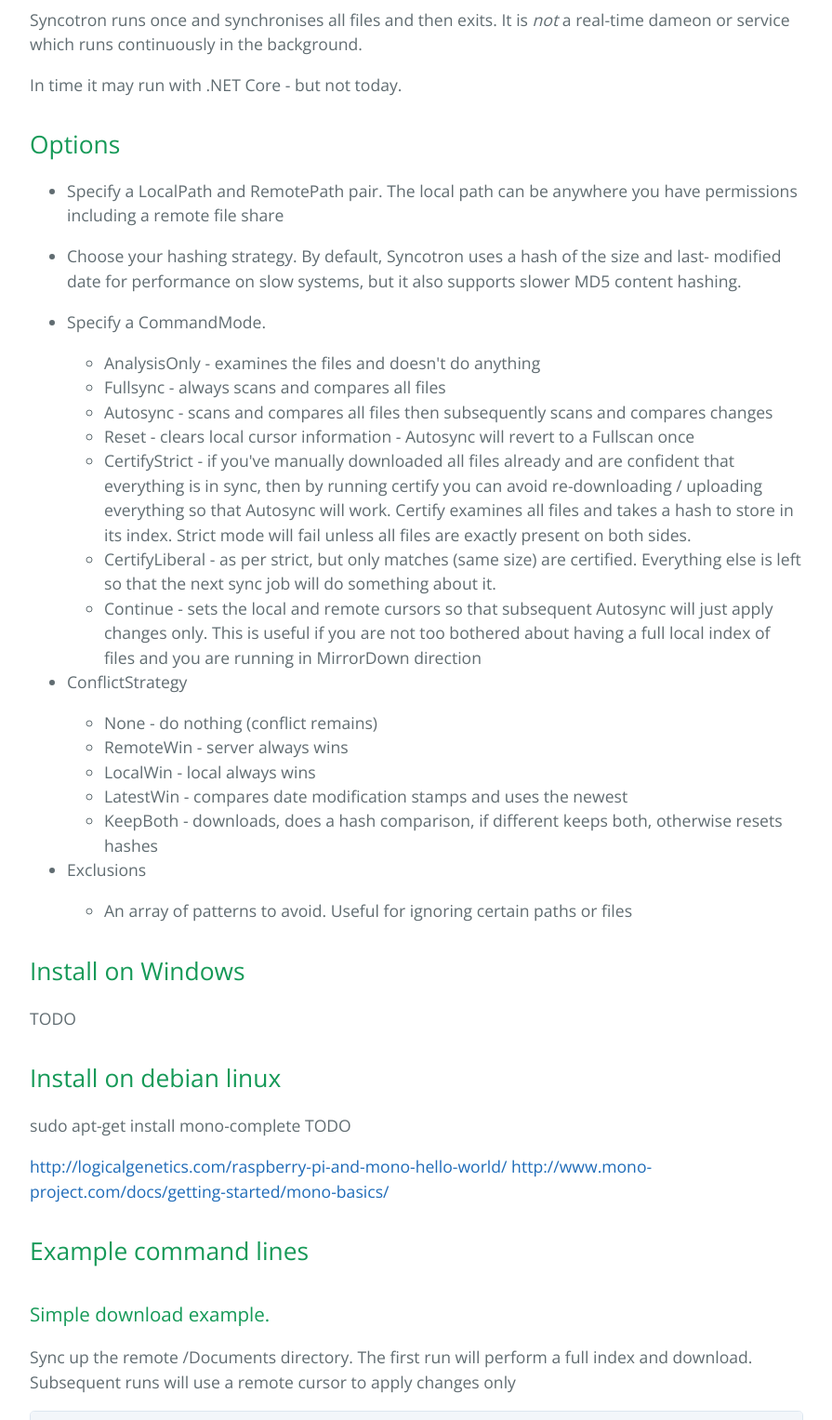
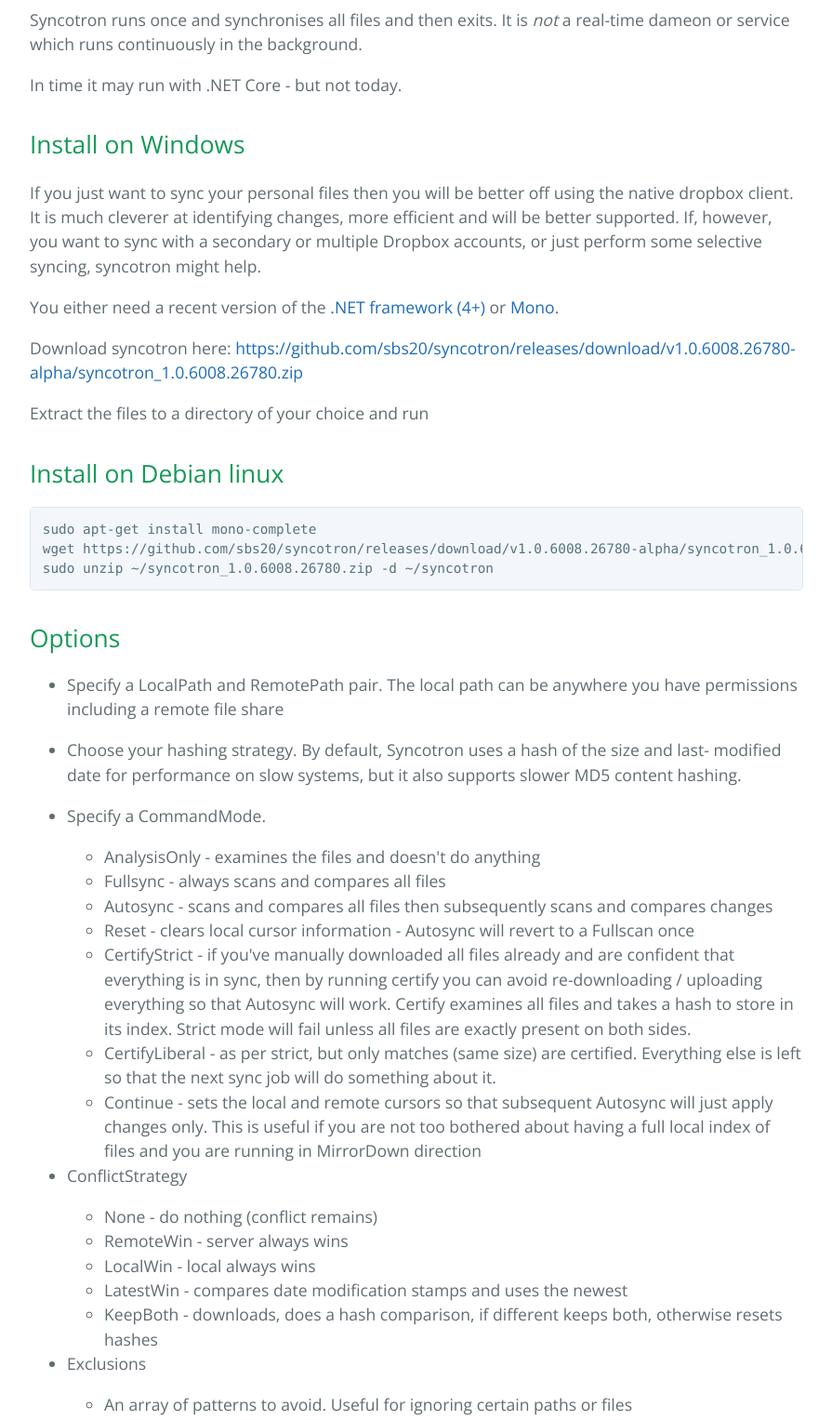
Before and after one commit to sbs20/syncotron, a plain HTML site: page index.html in a window 1280 px wide. Shown: the part 760-2287 px from the top of the page at 93% size, without its empty margins (192-1087 px from the left). Drawn offline with nearby package versions, Linux system fonts and the light colour scheme.

Commit message:
Create gh-pages branch via GitHub

```diff
--- a/index.html
+++ b/index.html
@@ -41,6 +41,29 @@ It supports</p>
 dameon or service which runs continuously in the background.</p>
 
 <p>In time it may run with .NET Core - but not today.</p>
+
+<h2>
+<a id="install-on-windows" class="anchor" href="#install-on-windows" aria-hidden="true"><span aria-hidden="true" class="octicon octicon-link"></span></a>Install on Windows</h2>
+
+<p>If you just want to sync your personal files then you will be better off using the
+native dropbox client. It is much cleverer at identifying changes, more efficient
+and will be better supported. If, however, you want to sync with a secondary or multiple
+Dropbox accounts, or just perform some selective syncing, syncotron might help.</p>
+
+<p>You either need a recent version of the <a href="https://msdn.microsoft.com/en-us/library/dn878908(v=vs.110).aspx">.NET framework (4+)</a>
+or <a href="http://www.mono-project.com/download/">Mono</a>.</p>
+
+<p>Download syncotron here: <a href="https://github.com/sbs20/syncotron/releases/download/v1.0.6008.26780-alpha/syncotron_1.0.6008.26780.zip">https://github.com/sbs20/syncotron/releases/download/v1.0.6008.26780-alpha/syncotron_1.0.6008.26780.zip</a></p>
+
+<p>Extract the files to a directory of your choice and run</p>
+
+<h2>
+<a id="install-on-debian-linux" class="anchor" href="#install-on-debian-linux" aria-hidden="true"><span aria-hidden="true" class="octicon octicon-link"></span></a>Install on Debian linux</h2>
+
+<pre><code>sudo apt-get install mono-complete
+wget https://github.com/sbs20/syncotron/releases/download/v1.0.6008.26780-alpha/syncotron_1.0.6008.26780.zip
+sudo unzip ~/syncotron_1.0.6008.26780.zip -d ~/syncotron
+</code></pre>
 
 <h2>
 <a id="options" class="anchor" href="#options" aria-hidden="true"><span aria-hidden="true" class="octicon octicon-link"></span></a>Options</h2>
@@ -88,20 +111,6 @@ are running in MirrorDown direction</li>
 </ul>
 </li>
 </ul>
-
-<h2>
-<a id="install-on-windows" class="anchor" href="#install-on-windows" aria-hidden="true"><span aria-hidden="true" class="octicon octicon-link"></span></a>Install on Windows</h2>
-
-<p>TODO</p>
-
-<h2>
-<a id="install-on-debian-linux" class="anchor" href="#install-on-debian-linux" aria-hidden="true"><span aria-hidden="true" class="octicon octicon-link"></span></a>Install on debian linux</h2>
-
-<p>sudo apt-get install mono-complete
-TODO</p>
-
-<p><a href="http://logicalgenetics.com/raspberry-pi-and-mono-hello-world/">http://logicalgenetics.com/raspberry-pi-and-mono-hello-world/</a>
-<a href="http://www.mono-project.com/docs/getting-started/mono-basics/">http://www.mono-project.com/docs/getting-started/mono-basics/</a></p>
 
 <h2>
 <a id="example-command-lines" class="anchor" href="#example-command-lines" aria-hidden="true"><span aria-hidden="true" class="octicon octicon-link"></span></a>Example command lines</h2>
@@ -195,6 +204,18 @@ export MONO_IOMAP=all
 mono ~/syncotron/syncotron.exe -LocalPath /mnt/storage/dropbox -RemotePath / -CommandType Autosync -SyncDirection MirrorDown -IgnoreCertificateErrors
 </code></pre>
 
+<h3>
+<a id="exclude-some-files" class="anchor" href="#exclude-some-files" aria-hidden="true"><span aria-hidden="true" class="octicon octicon-link"></span></a>Exclude some files</h3>
+
+<p>This allows you to completely exclude types of files or whole folders. Exclusions are done using
+a very simple pattern match at the start or end of the path <em>relative</em> to the base pair. E.g. you
+are syncing /Audio with c:\audio ... to exclude /Audio/Private/* or c:\audio\Private* then merely
+add /Private. To exclude all "desktop.ini" files - add */desktop.ini. To exclude both delimit with
+a colon:</p>
+
+<pre><code>syncotron.exe -LocalPath c:\audio -RemotePath /Audio -CommandType Autosync -SyncDirection MirrorDown -Exclusions=/Private:*/desktop.ini
+</code></pre>
+
 <h2>
 <a id="known-issues" class="anchor" href="#known-issues" aria-hidden="true"><span aria-hidden="true" class="octicon octicon-link"></span></a>Known issues</h2>
 
```
Also changed, not shown: params.json (+1 -1 lines).
